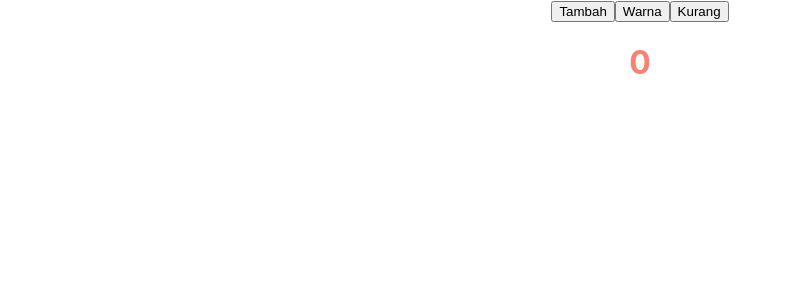
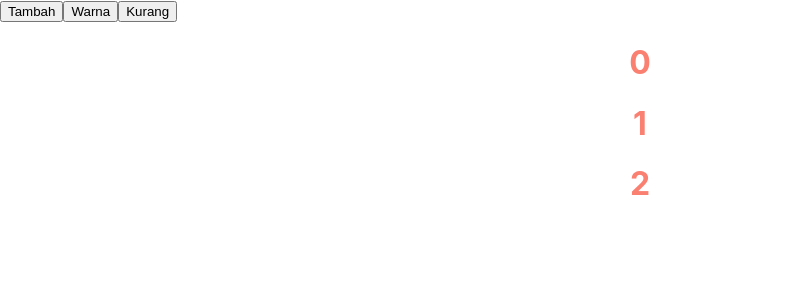
Before and after one commit to lutfinn/olc-react, a React (Create React App) app in the folder react-app/: page / in a window 1280 px wide. Shown: the top 300 px of the page, without its empty margins (0-792 px from the left). Built offline with nearby package versions, Linux system fonts and the light colour scheme.

Commit message:
save materi

```diff
--- a/react-app/src/App.js
+++ b/react-app/src/App.js
@@ -1,7 +1,23 @@
 import React, { useState, useEffect } from 'react'
 import './App.css';
 
-function Counter() {
+function Counter({getData}) {
+  const [items, setItems] = useState([])
+  useEffect(() => {
+    console.log(`Sedang didalam useEffect. Number=${getData} `)
+    setItems(getData)
+  }, [getData])
+
+  return (
+    <div className="App">
+      {items.map(item => (
+        <h1>{item}</h1>
+      ))}
+    </div>
+  );
+}
+
+function App() {
   const [count, setCount] = useState(0)
   const [color, setColor] = useState('salmon')
   const handleTambah = () => setCount(count + 1)
@@ -11,28 +27,17 @@ function Counter() {
     setColor(nextColor)
   }
 
-  useEffect(() => {
-    console.log(`Sedang didalam useEffect. Count = ${count}`)
-
-    return () => {
-      console.log(`Tugasku membersihkan semuanya`)
-    }
-  }, [count])
+  const getData = () => {
+    return [count, count + 1, count + 2]
+  }
 
   return (
-    <div className="App">
+    <div style={{color}}>
       <button onClick={handleTambah}>Tambah</button>
       <button onClick={handleWarna}>Warna</button>
       <button onClick={handleKurang}>Kurang</button>
-      <h1 style={{ color }}>{count}</h1>
-    </div>
-  );
-}
 
-function App() {
-  return (
-    <div>
-      <Counter />
+      <Counter getData={getData}/>
     </div>
   )
 }
```
